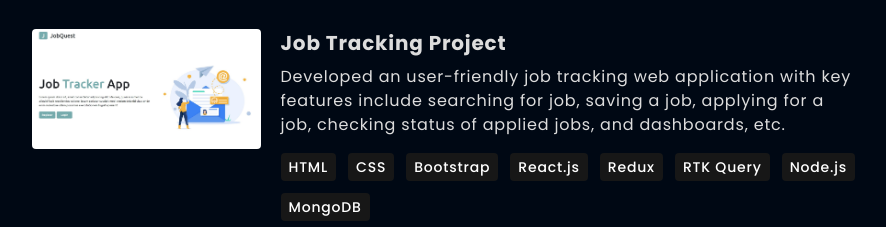
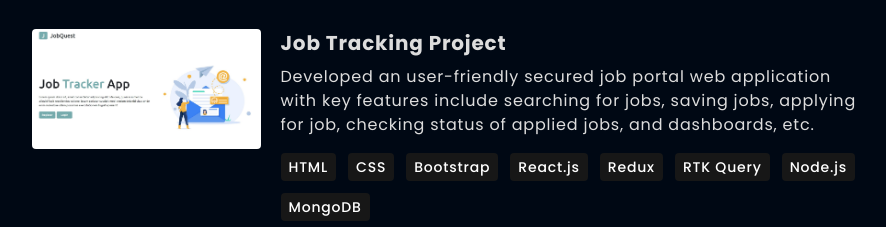
Before and after one commit to kishore906/MyPortfolio, a website: page index.html in a window 1280 px wide. Shown: the part 3309-3536 px from the top of the page, without its empty margins (196-1082 px from the left). Drawn offline with nearby package versions, Linux system fonts and the light colour scheme; a web font is replaced by a local one.

Commit message:
updated resume and skills

```diff
--- a/index.html
+++ b/index.html
@@ -357,7 +357,7 @@
                 <img src="images/net.png" alt="nodejs" class="max-w-16" />
               </div>
               <p class="text-center text-primaryColorLight mt-3 capitalize">
-                Node.js
+                C# .NET
               </p>
             </div>
 
@@ -554,10 +554,10 @@
               <div class="w-full max-w-xl lg:w-3/4">
                 <h4 class="mb-2 text-xl font-bold">Job Tracking Project</h4>
                 <p class="mb-4">
-                  Developed an user-friendly job tracking web application with
-                  key features include searching for job, saving a job, applying
-                  for a job, checking status of applied jobs, and dashboards,
-                  etc.
+                  Developed an user-friendly secured job portal web application
+                  with key features include searching for jobs, saving jobs,
+                  applying for job, checking status of applied jobs, and
+                  dashboards, etc.
                 </p>
                 <div class="technologies flex flex-wrap gap-3">
                   <span>HTML</span>
```
Also changed, not shown: 1 other file.
